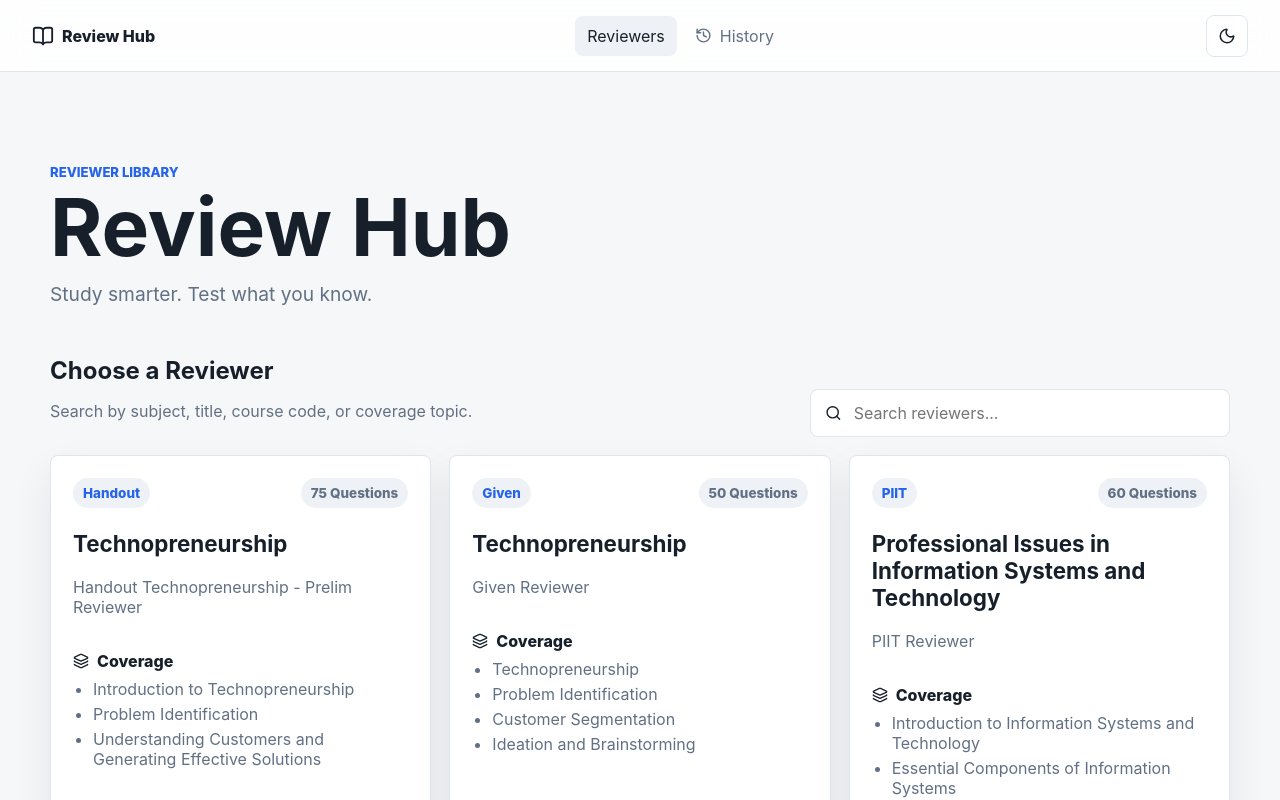
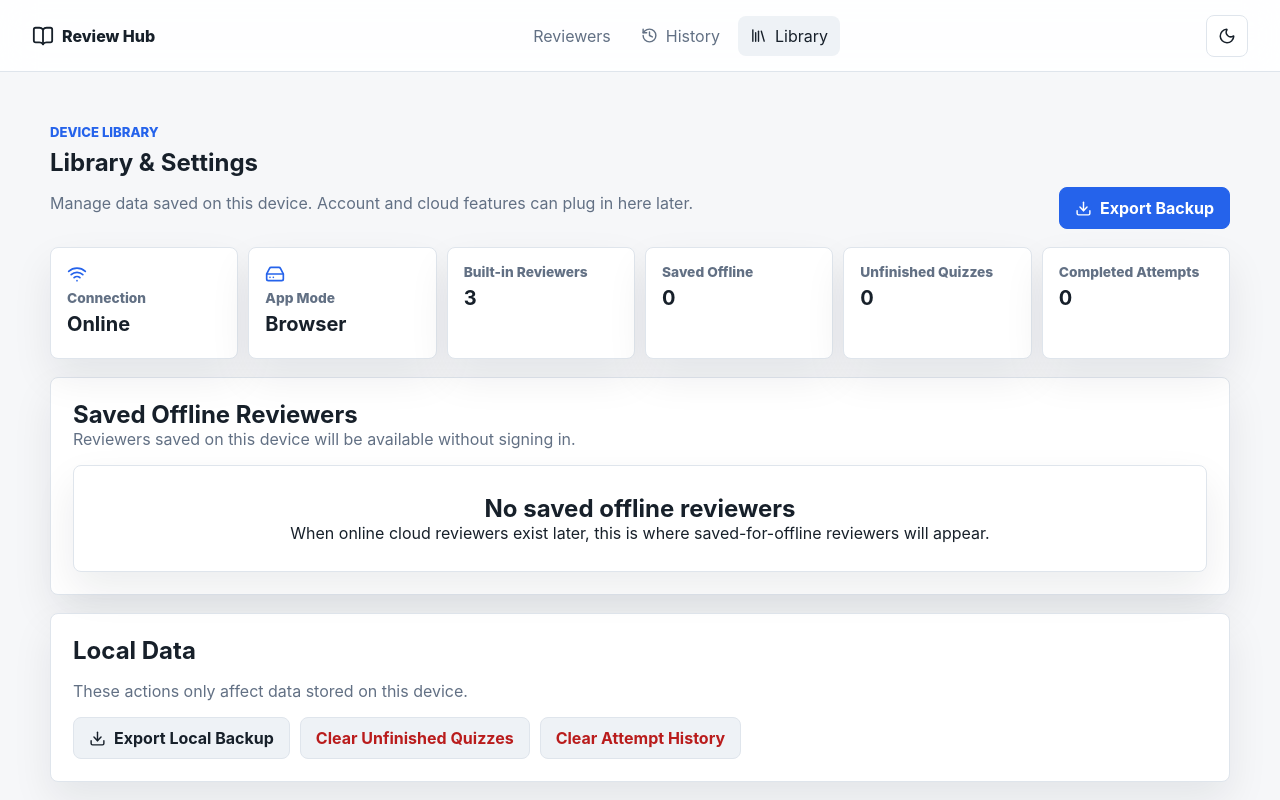
Before and after one commit to AlexPacaldo/ReviewHub, a React (Vite) app: page /library in a window 1280 px wide. Before the commit this address led to /. Shown: the top 800 px of the page. Built offline with nearby package versions, Linux system fonts and the light colour scheme.

Commit message:
Add device library settings page

```diff
--- a/src/App.jsx
+++ b/src/App.jsx
@@ -7,6 +7,7 @@ import Quiz from "./pages/Quiz.jsx";
 import Results from "./pages/Results.jsx";
 import ReviewAnswers from "./pages/ReviewAnswers.jsx";
 import History from "./pages/History.jsx";
+import Library from "./pages/Library.jsx";
 import { getThemePreference, saveThemePreference } from "./utils/storageUtils.js";
 
 export default function App() {
@@ -28,6 +29,7 @@ export default function App() {
           <Route path="/results/:reviewerId" element={<Results />} />
           <Route path="/review/:reviewerId" element={<ReviewAnswers />} />
           <Route path="/history" element={<History />} />
+          <Route path="/library" element={<Library />} />
           <Route path="*" element={<Navigate to="/" replace />} />
         </Routes>
       </main>
--- a/src/components/Navbar.jsx
+++ b/src/components/Navbar.jsx
@@ -1,5 +1,5 @@
 import { Link, NavLink } from "react-router-dom";
-import { BookOpen, History, Moon, Sun } from "lucide-react";
+import { BookOpen, History, Library, Moon, Sun } from "lucide-react";
 
 export default function Navbar({ theme, onToggleTheme }) {
   return (
@@ -15,6 +15,10 @@ export default function Navbar({ theme, onToggleTheme }) {
           <History size={17} aria-hidden="true" />
           History
         </NavLink>
+        <NavLink to="/library">
+          <Library size={17} aria-hidden="true" />
+          Library
+        </NavLink>
       </nav>
 
       <button className="icon-button" type="button" onClick={onToggleTheme} aria-label="Toggle theme">
--- /dev/null
+++ b/src/pages/Library.jsx
@@ -0,0 +1,208 @@
+import { useEffect, useMemo, useState } from "react";
+import { Link } from "react-router-dom";
+import { Download, HardDrive, Trash2, Wifi, WifiOff } from "lucide-react";
+import ConfirmModal from "../components/ConfirmModal.jsx";
+import EmptyState from "../components/EmptyState.jsx";
+import { getAllReviewers, reviewers } from "../data/reviewerRegistry.js";
+import {
+  clearAllQuizProgress,
+  clearAttemptHistory,
+  clearLocalReviewers,
+  deleteLocalReviewer,
+  getAllProgress,
+  getAttemptHistory,
+  getLocalDataSnapshot,
+  getLocalReviewers
+} from "../utils/storageUtils.js";
+
+function downloadJson(filename, data) {
+  const blob = new Blob([JSON.stringify(data, null, 2)], { type: "application/json" });
+  const url = URL.createObjectURL(blob);
+  const link = document.createElement("a");
+  link.href = url;
+  link.download = filename;
+  link.click();
+  URL.revokeObjectURL(url);
+}
+
+export default function Library() {
+  const [isOnline, setIsOnline] = useState(() => navigator.onLine);
+  const [isStandalone, setIsStandalone] = useState(false);
+  const [localReviewers, setLocalReviewers] = useState(getLocalReviewers);
+  const [progress, setProgress] = useState(getAllProgress);
+  const [history, setHistory] = useState(getAttemptHistory);
+  const [confirmAction, setConfirmAction] = useState(null);
+
+  useEffect(() => {
+    const updateOnlineStatus = () => setIsOnline(navigator.onLine);
+    const standalone =
+      window.matchMedia("(display-mode: standalone)").matches ||
+      window.navigator.standalone === true;
+
+    setIsStandalone(standalone);
+    window.addEventListener("online", updateOnlineStatus);
+    window.addEventListener("offline", updateOnlineStatus);
+    return () => {
+      window.removeEventListener("online", updateOnlineStatus);
+      window.removeEventListener("offline", updateOnlineStatus);
+    };
+  }, []);
+
+  const stats = useMemo(() => {
+    const progressSessions = Object.keys(progress).length;
+    return {
+      builtInReviewers: reviewers.length,
+      allReviewers: getAllReviewers().length,
+      localReviewers: localReviewers.length,
+      history: history.length,
+      progressSessions
+    };
+  }, [history.length, localReviewers.length, progress]);
+
+  function refreshLocalData() {
+    setLocalReviewers(getLocalReviewers());
+    setProgress(getAllProgress());
+    setHistory(getAttemptHistory());
+  }
+
+  function runConfirmedAction() {
+    if (confirmAction?.type === "clear-history") {
+      clearAttemptHistory();
+    }
+
+    if (confirmAction?.type === "clear-progress") {
+      clearAllQuizProgress();
+    }
+
+    if (confirmAction?.type === "remove-reviewer") {
+      deleteLocalReviewer(confirmAction.reviewerId);
+    }
+
+    if (confirmAction?.type === "clear-local-reviewers") {
+      clearLocalReviewers();
+    }
+
+    setConfirmAction(null);
+    refreshLocalData();
+  }
+
+  return (
+    <div className="page">
+      <section className="section-heading">
+        <div>
+          <p className="eyebrow">Device Library</p>
+          <h1>Library & Settings</h1>
+          <p className="muted">Manage data saved on this device. Account and cloud features can plug in here later.</p>
+        </div>
+        <button className="button primary" type="button" onClick={() => downloadJson("review_hub_local_backup.json", getLocalDataSnapshot())}>
+          <Download size={17} aria-hidden="true" />
+          Export Backup
+        </button>
+      </section>
+
+      <section className="library-status-grid">
+        <article className="library-status-card">
+          {isOnline ? <Wifi size={20} aria-hidden="true" /> : <WifiOff size={20} aria-hidden="true" />}
+          <span>Connection</span>
+          <strong>{isOnline ? "Online" : "Offline"}</strong>
+        </article>
+        <article className="library-status-card">
+          <HardDrive size={20} aria-hidden="true" />
+          <span>App Mode</span>
+          <strong>{isStandalone ? "Installed" : "Browser"}</strong>
+        </article>
+        <article className="library-status-card">
+          <span>Built-in Reviewers</span>
+          <strong>{stats.builtInReviewers}</strong>
+        </article>
+        <article className="library-status-card">
+          <span>Saved Offline</span>
+          <strong>{stats.localReviewers}</strong>
+        </article>
+        <article className="library-status-card">
+          <span>Unfinished Quizzes</span>
+          <strong>{stats.progressSessions}</strong>
+        </article>
+        <article className="library-status-card">
+          <span>Completed Attempts</span>
+          <strong>{stats.history}</strong>
+        </article>
+      </section>
+
+      <section className="library-panel">
+        <div className="library-panel-head">
+          <div>
+            <h2>Saved Offline Reviewers</h2>
+            <p className="muted">Reviewers saved on this device will be available without signing in.</p>
+          </div>
+          {localReviewers.length ? (
+            <button
+              className="button subtle danger-text"
+              type="button"
+              onClick={() => setConfirmAction({ type: "clear-local-reviewers" })}
+            >
+              <Trash2 size={17} aria-hidden="true" />
+              Clear Saved
+            </button>
+          ) : null}
+        </div>
+
+        {localReviewers.length ? (
+          <div className="library-list">
+            {localReviewers.map((reviewer) => (
+              <article className="library-row" key={reviewer.reviewerId}>
+                <div>
+                  <h3>{reviewer.title}</h3>
+                  <p className="muted">{reviewer.subject} · {reviewer.questions?.length || reviewer.questionCount} questions</p>
+                </div>
+                <div className="button-row">
+                  <Link className="button primary" to={`/reviewer/${reviewer.reviewerId}`}>
+                    Open
+                  </Link>
+                  <button
+                    className="button subtle danger-text"
+                    type="button"
+                    onClick={() => setConfirmAction({ type: "remove-reviewer", reviewerId: reviewer.reviewerId })}
+                  >
+                    Remove
+                  </button>
+                </div>
+              </article>
+            ))}
+          </div>
+        ) : (
+          <EmptyState
+            title="No saved offline reviewers"
+            message="When online cloud reviewers exist later, this is where saved-for-offline reviewers will appear."
+          />
+        )}
+      </section>
+
+      <section className="library-panel">
+        <h2>Local Data</h2>
+        <p className="muted">These actions only affect data stored on this device.</p>
+        <div className="library-actions">
+          <button className="button subtle" type="button" onClick={() => downloadJson("review_hub_local_backup.json", getLocalDataSnapshot())}>
+            <Download size={17} aria-hidden="true" />
+            Export Local Backup
+          </button>
+          <button className="button subtle danger-text" type="button" onClick={() => setConfirmAction({ type: "clear-progress" })}>
+            Clear Unfinished Quizzes
+          </button>
+          <button className="button subtle danger-text" type="button" onClick={() => setConfirmAction({ type: "clear-history" })}>
+            Clear Attempt History
+          </button>
+        </div>
+      </section>
+
+      <ConfirmModal
+        open={Boolean(confirmAction)}
+        title="Confirm Action"
+        message="This changes data saved on this device. This cannot be undone."
+        confirmLabel="Continue"
+        onCancel={() => setConfirmAction(null)}
+        onConfirm={runConfirmedAction}
+      />
+    </div>
+  );
+}
--- a/src/styles.css
+++ b/src/styles.css
@@ -935,6 +935,81 @@ legend {
   align-items: center;
 }
 
+.library-status-grid {
+  display: grid;
+  grid-template-columns: repeat(6, minmax(0, 1fr));
+  gap: 10px;
+  margin-bottom: 18px;
+}
+
+.library-status-card,
+.library-panel,
+.library-row {
+  background: var(--surface);
+  border: 1px solid var(--border);
+  border-radius: 8px;
+  box-shadow: var(--shadow);
+}
+
+.library-status-card {
+  display: grid;
+  gap: 6px;
+  align-content: start;
+  min-height: 112px;
+  padding: 16px;
+}
+
+.library-status-card svg {
+  color: var(--accent);
+}
+
+.library-status-card span {
+  color: var(--muted);
+  font-size: 0.86rem;
+  font-weight: 800;
+}
+
+.library-status-card strong {
+  font-size: 1.25rem;
+}
+
+.library-panel {
+  display: grid;
+  gap: 16px;
+  margin-bottom: 18px;
+  padding: 22px;
+}
+
+.library-panel h2,
+.library-panel h3,
+.library-panel p {
+  margin: 0;
+}
+
+.library-panel-head,
+.library-row {
+  display: flex;
+  align-items: center;
+  justify-content: space-between;
+  gap: 16px;
+}
+
+.library-list {
+  display: grid;
+  gap: 10px;
+}
+
+.library-row {
+  padding: 16px;
+  box-shadow: none;
+}
+
+.library-actions {
+  display: flex;
+  flex-wrap: wrap;
+  gap: 10px;
+}
+
 .history-stats {
   display: grid;
   grid-template-columns: repeat(3, 1fr);
@@ -991,6 +1066,7 @@ legend {
 
   .summary-grid,
   .history-stats,
+  .library-status-grid,
   .review-stats,
   .answer-comparison {
     grid-template-columns: repeat(2, 1fr);
@@ -1017,6 +1093,7 @@ legend {
 @media (max-width: 460px) {
   .summary-grid,
   .history-stats,
+  .library-status-grid,
   .review-stats,
   .answer-comparison {
     grid-template-columns: 1fr;
@@ -1028,4 +1105,10 @@ legend {
   .results-summary {
     padding: 20px;
   }
+
+  .library-panel-head,
+  .library-row {
+    align-items: stretch;
+    flex-direction: column;
+  }
 }
--- a/src/utils/storageUtils.js
+++ b/src/utils/storageUtils.js
@@ -29,6 +29,10 @@ export function saveThemePreference(theme) {
 
 export function getAllProgress() {
   return readJson(KEYS.progress, {});
+}
+
+export function clearAllQuizProgress() {
+  writeJson(KEYS.progress, {});
 }
 
 export function loadQuizProgress(reviewerId) {
@@ -93,3 +97,17 @@ export function deleteLocalReviewer(reviewerId) {
   clearQuizProgress(reviewerId);
   return nextReviewers;
 }
+
+export function clearLocalReviewers() {
+  writeJson(KEYS.localReviewers, []);
+}
+
+export function getLocalDataSnapshot() {
+  return {
+    exportedAt: new Date().toISOString(),
+    progress: getAllProgress(),
+    history: getAttemptHistory(),
+    localReviewers: getLocalReviewers(),
+    theme: getThemePreference()
+  };
+}
```
